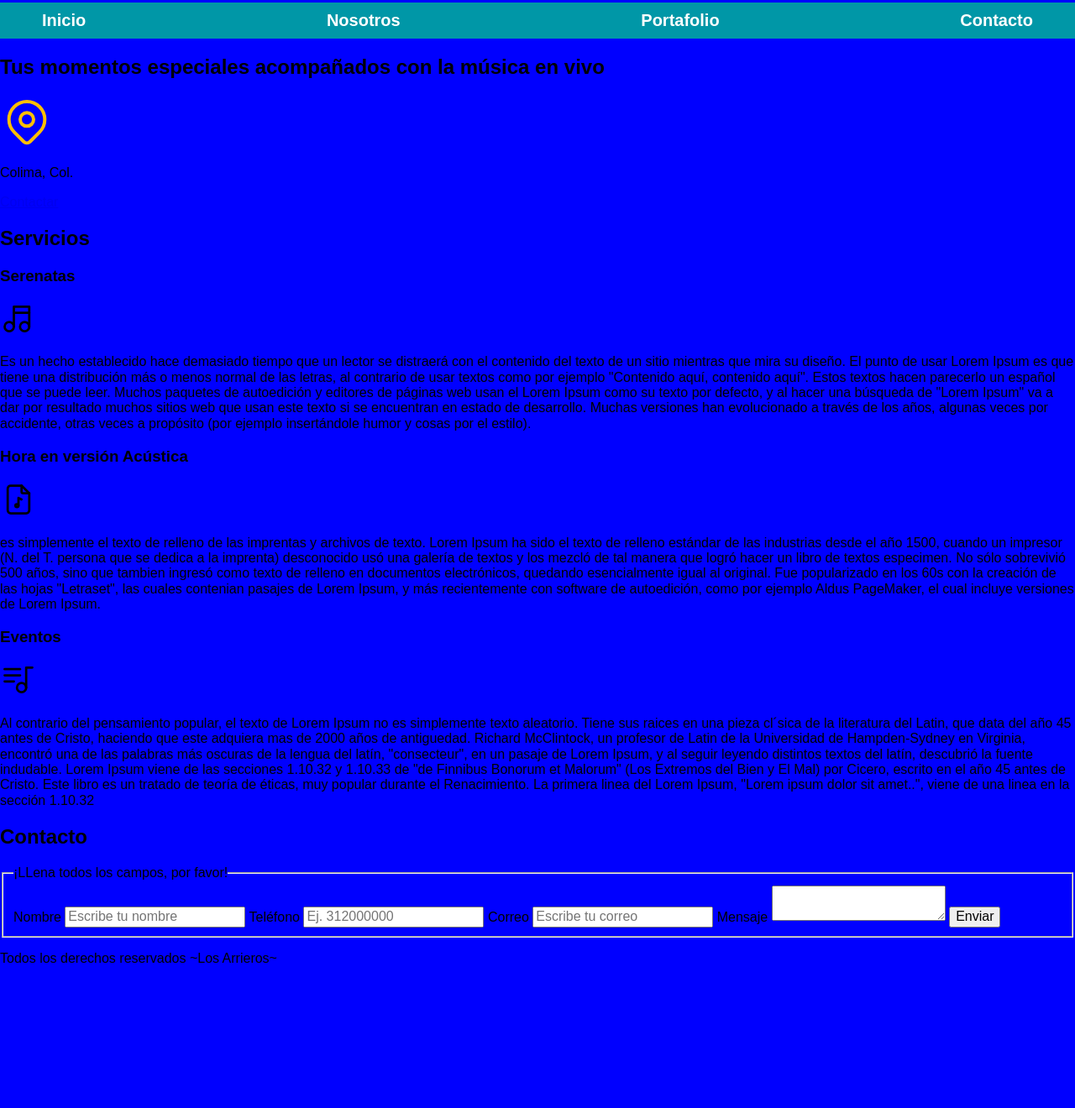
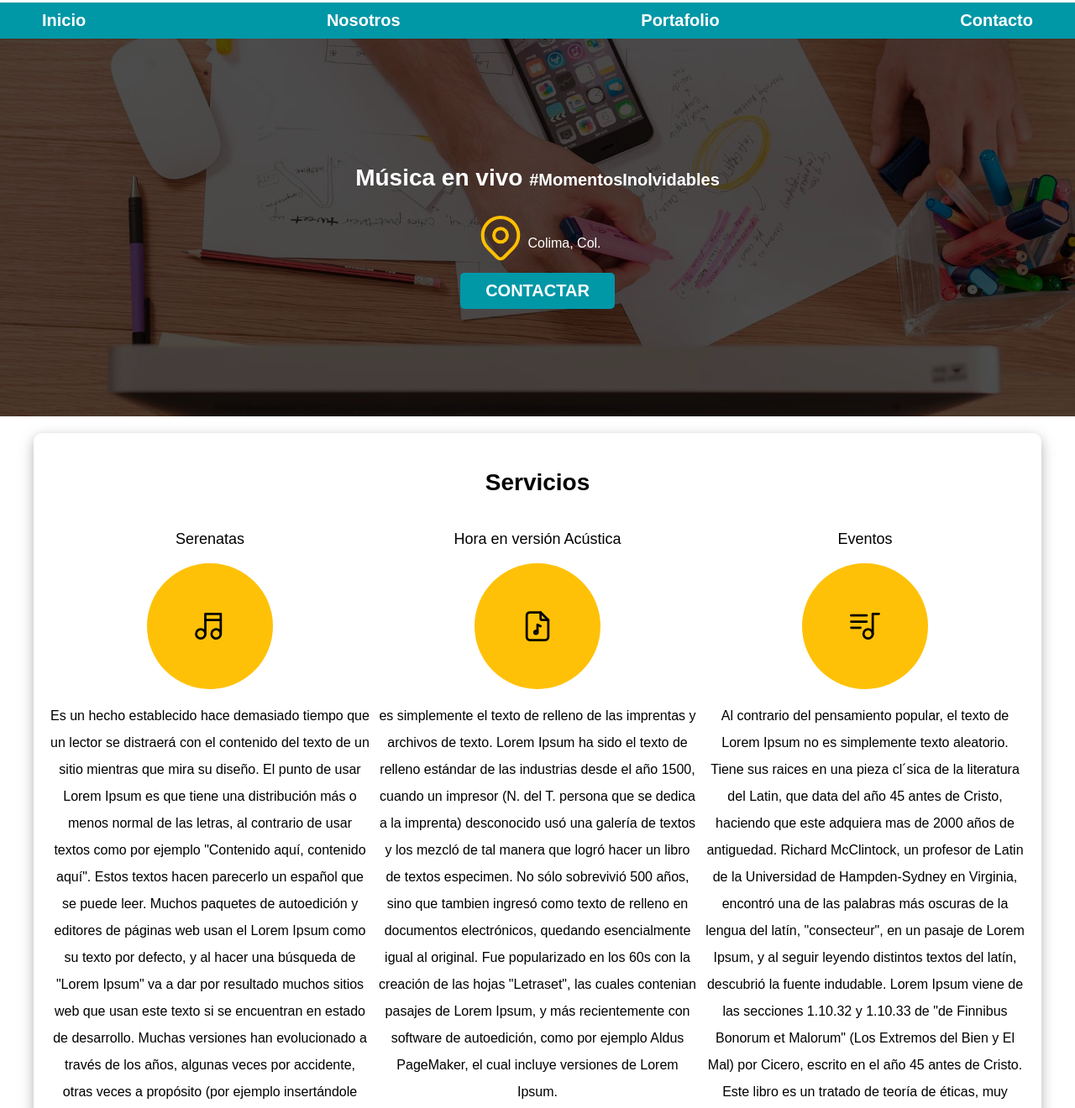
Before and after one commit to jr4mx/arriero-udem, a plain HTML site: page index.html in a window 1280 px wide. Shown: the part 92-1412 px from the top of the page at 84% size. Before the commit the page ends 1259 px from the top, so only its background shows below. Drawn offline with Linux system fonts and the light colour scheme.

Commit message:
v-130821

```diff
--- a/css/style.css
+++ b/css/style.css
@@ -5,34 +5,86 @@
     --primario: #FFC107;
     --secundario:#0097A7;
     --gris: #757575;
+    --grisclaro: #635e5e;
+
 
 }
 
 html {
     font-size: 62.5%;
+    box-sizing: border-box;   /*hack para box model*/
 }
+
+*, *:before, *:after {
+    box-sizing: inherit;
+  }
+
 body {
 
     font-size: 16px;   /* 1rem = 10px*/
    /* font-family: 'Oleo Script', cursive;*/
     font-family: Arial, Helvetica, sans-serif;
+    background-image: linear-gradient(to top, var(--grisclaro) 0%, var (--blanco) 100% );
 }
 
-.titulo {
-    text-align: center;
+.contenedor {
+    max-width: 120rem;
+    margin:0 auto ;
+}
+
+.boton{
+ background-color: var(--secundario);
+ color: var(--blanco);
+ padding: 1rem 3rem;
+ margin-top: 1rem;
+ font-size: 2rem;
+ text-decoration: none;
+ text-transform: uppercase;
+ font-weight: bold;
+ border-radius: .5rem;
+ width: 90%;
+ text-align: center;
+ border:none;
+
+}
+@media (min-width:768px){
+    .boton{
+        width: auto;
+    }
+}
+
+.sombra {
+    -webkit-box-shadow: 0px 5px 15px 0px rgba(112,112,112,0.55);
+    -moz-box-shadow: 0px 5px 15px 0px rgba(112,112,112,0.55);
+    box-shadow: 0px 5px 15px 0px rgba(112,112,112,0.55);
+    padding: 2rem;
+    border-radius: 1rem;
+}
+
+h1 {
     font-size: 3.8rem;
 
 }
+h2 {
+    font-size: 2.8rem;
 
+}
+h3 {
+    font-size: 1.8rem;
+
+}
+h1,h2,h3 {
+
+    text-align: center;
+}
+
+
+/*Títulos*/
 .titulo span {
     font-size: 2rem;
 }
 
-.contenedor {
-    width: 120rem;
-    margin:0 auto ;
-}
-
+/*navegación principal*/
 .nav-bg {
     background-color: var(--secundario);
 
@@ -40,10 +92,20 @@ body {
 .navegacion-principal {
 
     display: flex;
+    flex-direction: column;
+
+}
+
+@media (min-width:768px){
+    .navegacion-principal {
+    flex-direction: row;
     justify-content: space-between;
+
+  }
 }
 .navegacion-principal a {
-
+  display: block;
+  text-align: center;
   padding: 1rem;
   color: var(--blanco);
   text-decoration: none;
@@ -55,9 +117,122 @@ body {
 
     background-color: var(--primario);
 }
+@media (min-width:480px){
 
-@media (min-width: 480px){
- body{
-     background-color:blue;
-  }
 }
+
+@media (media-width:720px){
+
+}
+
+.hero {
+
+  background-image: url(../images/hero.jpg);
+  background-repeat: no no-repeat;
+  background-size: cover;
+  height: 450px;
+  position: relative;
+  margin-bottom: 2rem;
+}
+
+.contenido-hero {
+  position: absolute;
+  background:rgba(0,0,0,.5); /*sintáxis anterior*/
+  background:rgb(0 0 0 / 70%); /*sintáxis anterior*/
+  width: 100%;
+  height: 100%;
+  display: flex;                  /*alinear horizontal y verticaL*/
+  flex-direction: column;
+  align-items: center;
+  justify-content: center;
+
+}
+
+.contenido-hero h2,
+.contenido-hero p {
+    color: var(--blanco);
+}
+
+.contenido-hero .ubicacion {
+  display: flex;
+  align-items: flex-end;
+}
+/*servicios*/
+@media (min-width:768px) {
+
+.servicios {
+display: grid;
+grid-template-columns: repeat(3,1fr);
+column-gap: 1rem;
+}
+}
+
+.servicio {
+    display: flex;
+    flex-direction: column;
+    align-items: center;
+}
+.servicio h3 {
+
+    color:var var(--secundario);
+    font-weight: normal;
+}
+.servicio p {
+ line-height: 2;
+ text-align: center;
+}
+.servicio .iconos {
+    width: 15rem;
+    height: 15rem;
+    background-color: var(--primario);
+    border-radius: 50%;
+    display: flex;
+    justify-content:space-evenly;
+    align-items: center;
+}
+/*conatcto*/
+.formulario {
+
+    background-color: var(--gris);
+    width: min(60rem,100%); /*utilizar el valor más pequeño*/
+    margin: 0 auto;
+    padding: 2rem;
+    border-radius: 1rem;
+}
+
+.formulario fieldset {
+
+    border:none;
+}
+
+.formulario legend {
+    text-align: center;
+    font-size: 1.8rem;
+    text-transform: uppercase;
+    font-weight: 700;
+    margin-bottom: 2rem;
+    color: var(--primario);
+}
+.contenedor-campos{
+
+}
+.campo {
+margin-bottom:1rem ;
+}
+
+.campo label {
+    color:var(--blanco);
+    font-weight: bold;
+    margin-bottom: .5rem;
+    display: block;
+
+}
+
+.campo-text {
+
+    width: 100%;
+    border:none;
+    padding: 1.5rem;
+    border-radius: .5rem;
+
+}
--- a/index.html
+++ b/index.html
@@ -23,20 +23,26 @@
         <a href="#">Contacto</a>
       </nav>
     </div>
-    <section>
-        <h2>Tus momentos especiales acompañados con la música en vivo</h2>
+    <section class="hero">
+        <div class="contenido-hero">
+            <h2 class="titulo"> Música en vivo <span>#MomentosInolvidables</span></h2>
+            <div class="ubicacion">
                 <svg xmlns="http://www.w3.org/2000/svg" class="icon icon-tabler icon-tabler-map-pin" width="64" height="64" viewBox="0 0 24 24" stroke-width="1.5" stroke="#ffbf00" fill="none" stroke-linecap="round" stroke-linejoin="round">
                     <path stroke="none" d="M0 0h24v24H0z" fill="none"/>
                     <circle cx="12" cy="11" r="3" />
                     <path d="M17.657 16.657l-4.243 4.243a2 2 0 0 1 -2.827 0l-4.244 -4.243a8 8 0 1 1 11.314 0z" />
                     </svg>
                     <p>Colima, Col.</p>
-        <a href="#">Contactar</a>
+                </div>
+                <a class="boton" href="#">Contactar</a>
+        </div>
     </section>
- <main>
+ <main class="contenedor sombra">
         <h2>Servicios</h2>
-    <section>
+    <div class="servicios">
+     <section class="servicio">
         <h3>Serenatas</h3>
+        <div class="iconos">
             <svg xmlns="http://www.w3.org/2000/svg" class="icon icon-tabler icon-tabler-music" width="44" height="44" viewBox="0 0 24 24" stroke-width="1.5" stroke="#000000" fill="none" stroke-linecap="round" stroke-linejoin="round">
                 <path stroke="none" d="M0 0h24v24H0z" fill="none"/>
                 <circle cx="6" cy="17" r="3" />
@@ -44,10 +50,13 @@
                 <polyline points="9 17 9 4 19 4 19 17" />
                 <line x1="9" y1="8" x2="19" y2="8" />
             </svg>
+        </div>
+
         <p>Es un hecho establecido hace demasiado tiempo que un lector se distraerá con el contenido del texto de un sitio mientras que mira su diseño. El punto de usar Lorem Ipsum es que tiene una distribución más o menos normal de las letras, al contrario de usar textos como por ejemplo "Contenido aquí, contenido aquí". Estos textos hacen parecerlo un español que se puede leer. Muchos paquetes de autoedición y editores de páginas web usan el Lorem Ipsum como su texto por defecto, y al hacer una búsqueda de "Lorem Ipsum" va a dar por resultado muchos sitios web que usan este texto si se encuentran en estado de desarrollo. Muchas versiones han evolucionado a través de los años, algunas veces por accidente, otras veces a propósito (por ejemplo insertándole humor y cosas por el estilo).</p>
     </section>
-    <section>
+    <section class="servicio">
         <h3>Hora en versión Acústica</h3>
+        <div class="iconos">
             <svg xmlns="http://www.w3.org/2000/svg" class="icon icon-tabler icon-tabler-file-music" width="44" height="44" viewBox="0 0 24 24" stroke-width="1.5" stroke="#000000" fill="none" stroke-linecap="round" stroke-linejoin="round">
                 <path stroke="none" d="M0 0h24v24H0z" fill="none"/>
                 <path d="M14 3v4a1 1 0 0 0 1 1h4" />
@@ -55,10 +64,13 @@
                 <circle cx="11" cy="16" r="1" />
                 <polyline points="12 16 12 11 14 12" />
               </svg>
+        </div>
+
         <p>es simplemente el texto de relleno de las imprentas y archivos de texto. Lorem Ipsum ha sido el texto de relleno estándar de las industrias desde el año 1500, cuando un impresor (N. del T. persona que se dedica a la imprenta) desconocido usó una galería de textos y los mezcló de tal manera que logró hacer un libro de textos especimen. No sólo sobrevivió 500 años, sino que tambien ingresó como texto de relleno en documentos electrónicos, quedando esencialmente igual al original. Fue popularizado en los 60s con la creación de las hojas "Letraset", las cuales contenian pasajes de Lorem Ipsum, y más recientemente con software de autoedición, como por ejemplo Aldus PageMaker, el cual incluye versiones de Lorem Ipsum.</p>
     </section>
-    <section>
+    <section class="servicio">
         <h3>Eventos</h3>
+        <div class="iconos">
             <svg xmlns="http://www.w3.org/2000/svg" class="icon icon-tabler icon-tabler-playlist" width="44" height="44" viewBox="0 0 24 24" stroke-width="1.5" stroke="#000000" fill="none" stroke-linecap="round" stroke-linejoin="round">
                 <path stroke="none" d="M0 0h24v24H0z" fill="none"/>
                 <circle cx="14" cy="17" r="3" />
@@ -67,27 +79,42 @@
                 <line x1="3" y1="9" x2="13" y2="9" />
                 <path d="M9 13h-6" />
             </svg>
+        </div>
+
         <p>Al contrario del pensamiento popular, el texto de Lorem Ipsum no es simplemente texto aleatorio. Tiene sus raices en una pieza cl´sica de la literatura del Latin, que data del año 45 antes de Cristo, haciendo que este adquiera mas de 2000 años de antiguedad. Richard McClintock, un profesor de Latin de la Universidad de Hampden-Sydney en Virginia, encontró una de las palabras más oscuras de la lengua del latín, "consecteur", en un pasaje de Lorem Ipsum, y al seguir leyendo distintos textos del latín, descubrió la fuente indudable. Lorem Ipsum viene de las secciones 1.10.32 y 1.10.33 de "de Finnibus Bonorum et Malorum" (Los Extremos del Bien y El Mal) por Cicero, escrito en el año 45 antes de Cristo. Este libro es un tratado de teoría de éticas, muy popular durante el Renacimiento. La primera linea del Lorem Ipsum, "Lorem ipsum dolor sit amet..", viene de una linea en la sección 1.10.32</p>
     </section>
-  </main>
+  </div>
+
   <section>
      <h2>Contacto</h2>
-     <form>
+     <form class="formulario">
         <fieldset>
             <legend>¡LLena todos los campos, por favor!</legend>
+            <div class="contenedor-campos">
+                <div class="campo" >
                     <label>Nombre</label>
                     <input type="text" placeholder="Escribe tu nombre">
+                </div>
+                <div class="campo">
                     <label>Teléfono</label>
                     <input type="tel" placeholder="Ej. 312000000">
+                </div>
+                <div class="campo">
                     <label>Correo</label>
                     <input type="mail" placeholder="Escribe tu correo">
+                </div>
+               <div class="campo">
                     <label>Mensaje</label>
                     <textarea></textarea>
+               </div>
+            </div> <!--Contenedor campos-->
                 <input type="submit" value="Enviar">
+
         </fieldset>
      </form>
 
   </section>
+</main>
   <footer>
     <p>Todos los derechos reservados ~Los Arrieros~ </p>
 
```
Also changed, not shown: images/hero2.jpg (added). Lines whose indentation alone changed are shown as unchanged.
